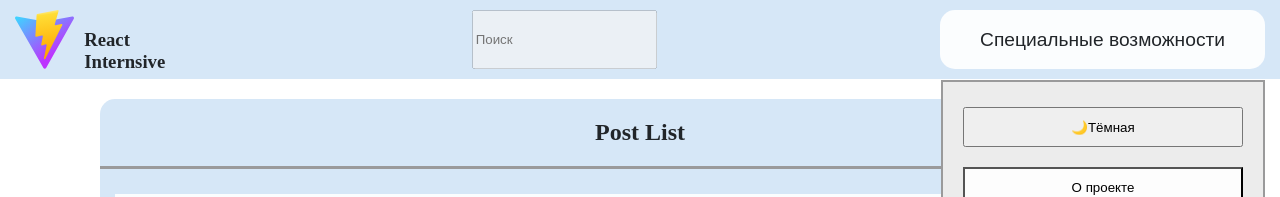
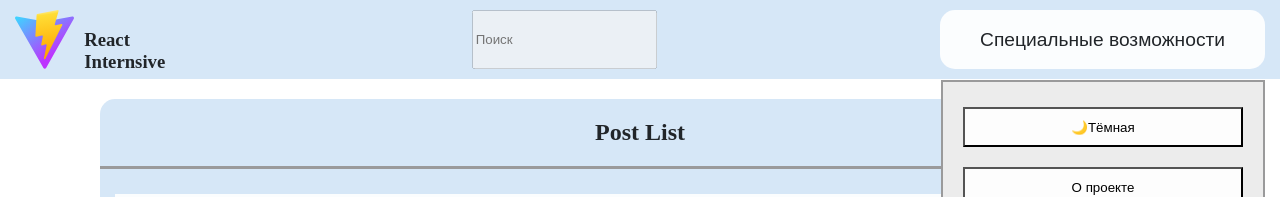
Before and after one commit to RVS-prof/react-intensive, a React (Vite) app: page / in a window 1280 px wide. Both pictures are taken after a click on the button "Специальные возможности". Shown: the top 197 px of the page. Built offline with nearby package versions, Linux system fonts and the light colour scheme.

Commit message:
fix: extra txt

```diff
--- a/src/features/ThemeSwitcher/ui/ThemeSwitcher.module.css
+++ b/src/features/ThemeSwitcher/ui/ThemeSwitcher.module.css
@@ -1,5 +1,5 @@
 .themeSwitcher {
   width: 280px;
-  height: 40px;sda
+  height: 40px;
   background-color: var(--card-bg);
 }
```
